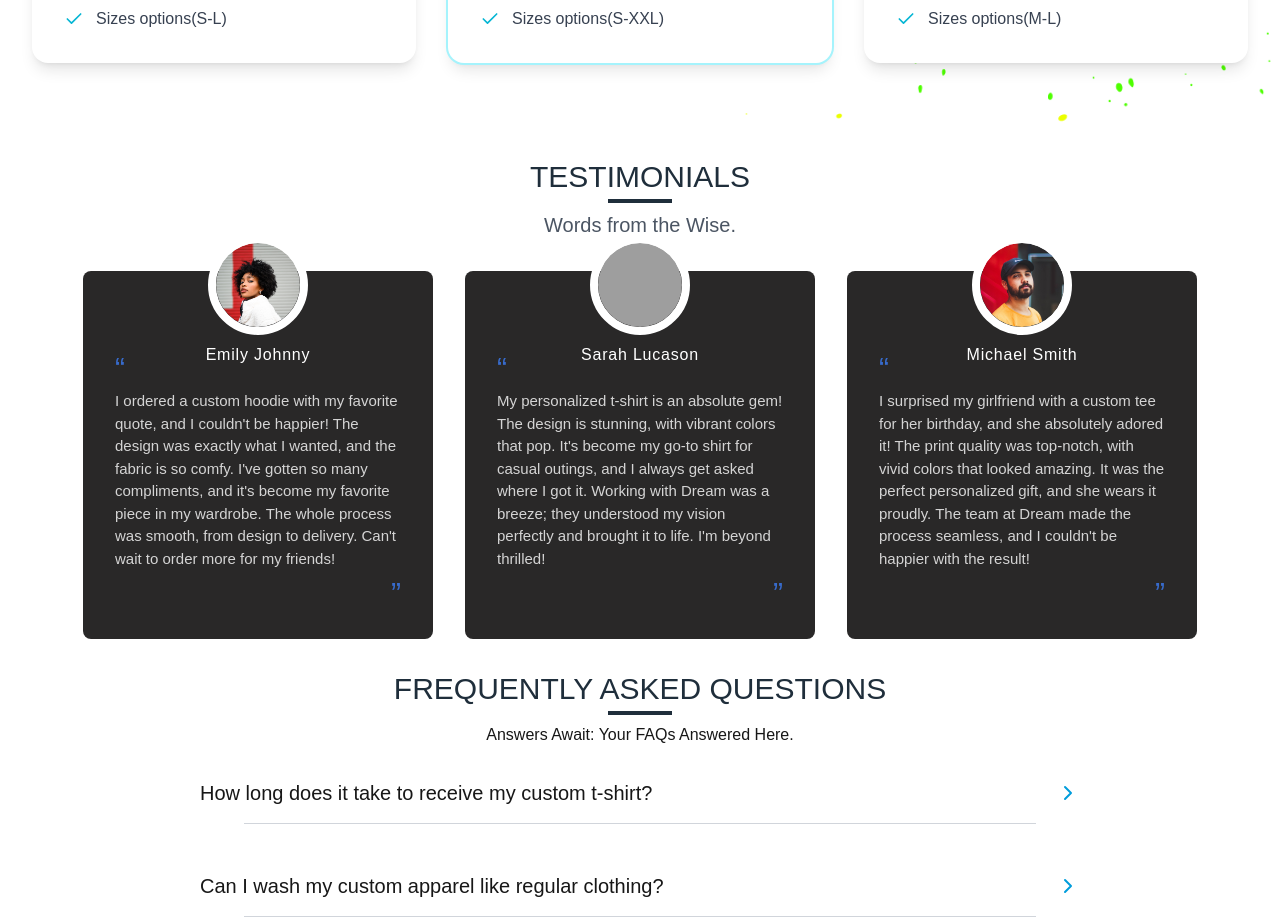
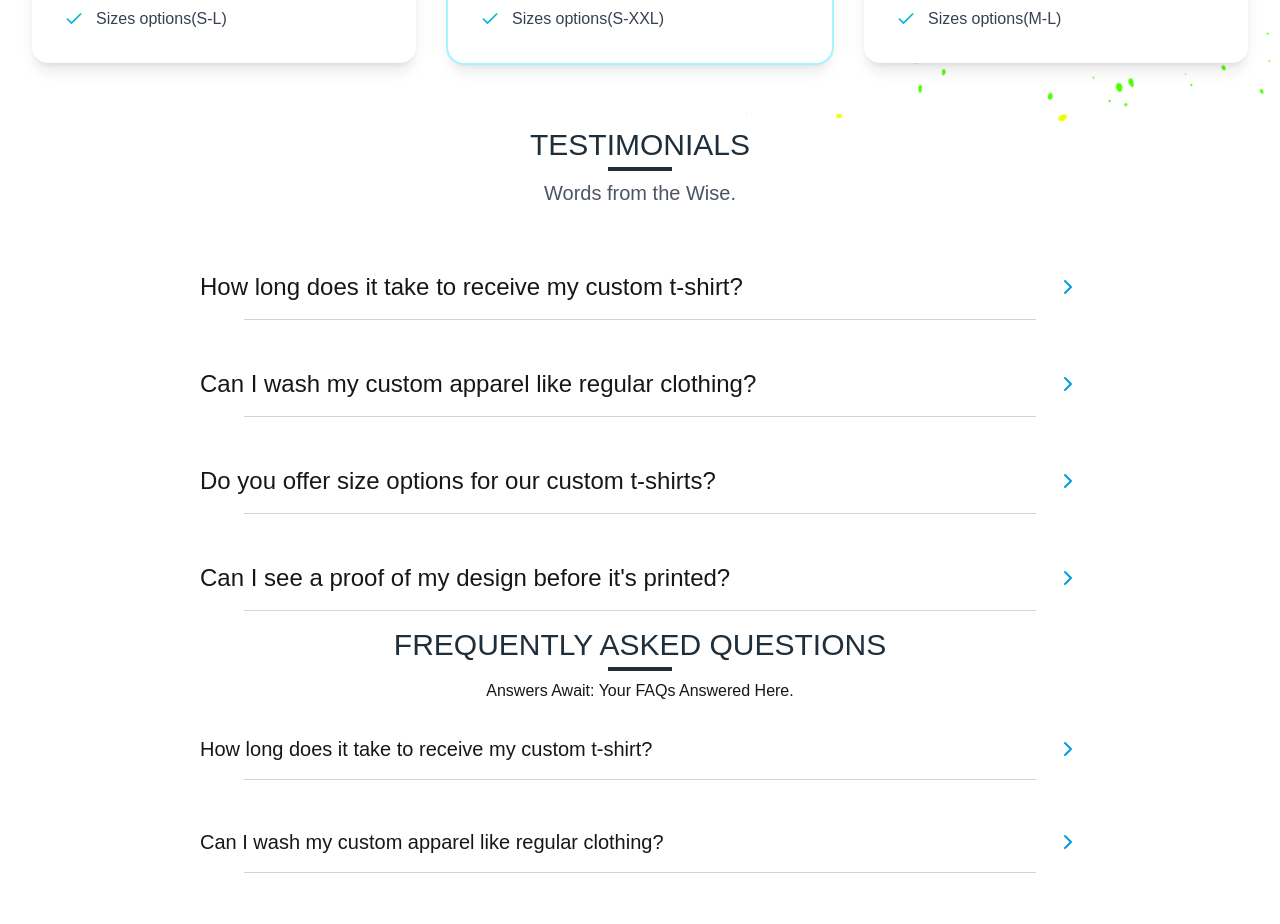
Before and after one commit to Drakening/dreems, a Next.js app: page / in a window 1280 px wide. Shown: the part 3627-4551 px from the top of the page. Built offline with nearby package versions, Linux system fonts and the light colour scheme; grey boxes are pictures that could not be loaded.

Commit message:
Update Testimonials.jsx

```diff
--- a/app/components/Testimonials.jsx
+++ b/app/components/Testimonials.jsx
@@ -1,71 +1,73 @@
-import Image from 'next/image';
-import Client1 from '../../public/images/jeffery-erhunse-vp9mRauo68c-unsplash.jpg';
-import Client2 from '../../public/images/prince-akachi-LWkFHEGpleE-unsplash.jpg';
-import Client3 from '../../public/images/luis-villasmil-hh3ViD0r0Rc-unsplash.jpg';
+'use client'
+import { useState } from 'react';
+import { ChevronRight } from 'lucide-react';
 
-const Testimonials = () => {
-  const testimonialsData = [
-    {
-      name: 'Emily Johnny',
-      image: Client1,
-      text:
-        "I ordered a custom hoodie with my favorite quote, and I couldn't be happier! The design was exactly what I wanted, and the fabric is so comfy. I've gotten so many compliments, and it's become my favorite piece in my wardrobe. The whole process was smooth, from design to delivery. Can't wait to order more for my friends!",
-    },
-    {
-      name: 'Sarah Lucason',
-      image: Client2,
-      text:
-        "My personalized t-shirt is an absolute gem! The design is stunning, with vibrant colors that pop. It's become my go-to shirt for casual outings, and I always get asked where I got it. Working with Dream was a breeze; they understood my vision perfectly and brought it to life. I'm beyond thrilled!",
-    },
-    {
-      name: 'Michael Smith',
-      image: Client3,
-      text:
-        "I surprised my girlfriend with a custom tee for her birthday, and she absolutely adored it! The print quality was top-notch, with vivid colors that looked amazing. It was the perfect personalized gift, and she wears it proudly. The team at Dream made the process seamless, and I couldn't be happier with the result!",
-    },
-  ];
+const Questions = () => {
+  const [openIndex, setOpenIndex] = useState(null);
+
+  const accordion = (index) => {
+    setOpenIndex((prevIndex) => (prevIndex === index ? null : index));
+  };
 
   return (
-    <section className="px-4 py-8">
+    <section className="px-4 mb-0">
       <div className="text-center mb-8">
-        <h2 className="uppercase text-[#1f2e3b] text-xl sm:text-2xl lg:text-3xl tracking-normal font-medium text-center pb-2 mb-2 relative after:content-[''] after:absolute after:bottom-0 after:left-1/2 after:-translate-x-1/2 after:w-16 after:h-1 after:bg-[#1f2e3b]">
-          Testimonials
-        </h2>
-        <p className="text-xl text-gray-600">Words from the Wise.</p>
+          <h2 className="uppercase text-[#1f2e3b] text-xl sm:text-2xl lg:text-3xl tracking-normal font-medium text-center pb-2 mb-2 relative after:content-[''] after:absolute after:bottom-0 after:left-1/2 after:-translate-x-1/2 after:w-16 after:h-1 after:bg-[#1f2e3b]">Testimonials</h2>
+          <p className="text-xl text-gray-600">Words from the Wise.</p>
+
       </div>
-      <div className="flex flex-wrap justify-center gap-8">
-        {testimonialsData.map((testimonial, index) => (
-          <div
-            key={index}
-            className="relative w-[350px] bg-[#292828] text-white p-6 rounded-lg transition-all duration-300 ease-in-out"
-          >
-            <div className="absolute left-1/2 transform -translate-x-1/2 -top-[10%] w-full block">
-              <div className="relative h-[100px] w-[100px] mx-auto border-8 border-white rounded-full overflow-hidden transition-all duration-300 ease-in-out hover:saturate-140 hover:scale-95">
-                <Image
-                  src={testimonial.image}
-                  alt={testimonial.name}
-                  fill
-                  className="absolute top-0 left-0 rounded-full object-cover"
+
+      <div className="py-16 px-8 sm:px-2 sm:py-4 max-w-4xl mx-auto">
+        <div className="grid grid-cols-1 md:grid-cols-1 gap-8">
+          {faqData.map((faq, index) => (
+            <div key={index} className="w-full">
+              <button
+                className="w-full py-6 text-base sm:text-xl lg:text-2xl cursor-pointer bg-transparent border-none outline-none text-left transition-all duration-500 ease-linear flex items-center justify-between sm:py-4"
+                onClick={() => accordion(index)}
+              >
+                <span>{faq.question}</span>
+                <ChevronRight
+                  className={`text-[#009ddc] transition-transform duration-300 ${openIndex === index ? 'rotate-90' : ''}`}
+                  size={24}
                 />
+              </button>
+              <div
+                className={`w-[80%] mx-auto overflow-hidden transition-all duration-300 ease-in-out border-b border-gray-300 sm:w-[90%]
+                ${openIndex === index ? 'max-h-[1000px] py-4' : 'max-h-0 py-0'}`}
+              >
+                <p className="text-sm sm:text-xl lg:text-2xl text-black/75 text-left w-full">
+                  {faq.answer}
+                </p>
               </div>
-              <h2 className="text-center capitalize tracking-wider py-2">
-                {testimonial.name}
-              </h2>
             </div>
-            <p className="mt-[50px] opacity-80 px-2 text-[15px]">
-              <span className="text-[30px] block text-left text-[#3b7cf5]">
-                &ldquo;
-              </span>
-              {testimonial.text}
-              <span className="text-[30px] block text-right text-[#3b7cf5]">
-                &rdquo;
-              </span>
-            </p>
-          </div>
-        ))}
+          ))}
+        </div>
       </div>
     </section>
   );
 };
 
-export default Testimonials;
+const faqData = [
+  {
+    question: 'How long does it take to receive my custom t-shirt?',
+    answer:
+      'Our typical turnaround time for custom orders is 7-10 business days. This includes the design process, printing, and shipping. However, complex designs or bulk orders may take a bit longer. Rest assured, we strive to get your unique piece to you as quickly as possible!',
+  },
+  {
+    question: 'Can I wash my custom apparel like regular clothing?',
+    answer:
+      'Absolutely! We use high-quality fabric paints that are durable and washable. To ensure the longevity of your design, we recommend washing your custom t-shirt inside out in cold water and air drying or using low heat in the dryer.',
+  },
+  {
+    question: 'Do you offer size options for our custom t-shirts?',
+    answer:
+      "Yes, we offer a range of sizes to accommodate all body types. If you're unsure, feel free to reach out to us, and we'll be happy to assist you in selecting the right size for your custom apparel.",
+  },
+  {
+    question: "Can I see a proof of my design before it's printed?",
+    answer:
+      "Absolutely! Once you've placed your order and submitted your design, our team will create a digital proof for your approval. We want to ensure that you're completely satisfied with the design before we proceed with printing. You'll have the opportunity to review the proof and request any adjustments if needed.",
+  },
+];
+
+export default Questions;
```
